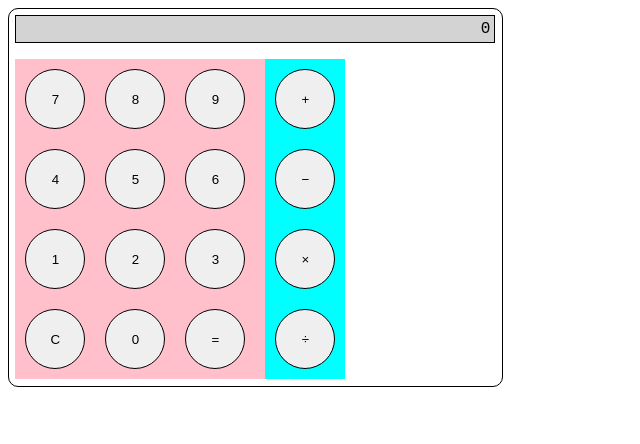
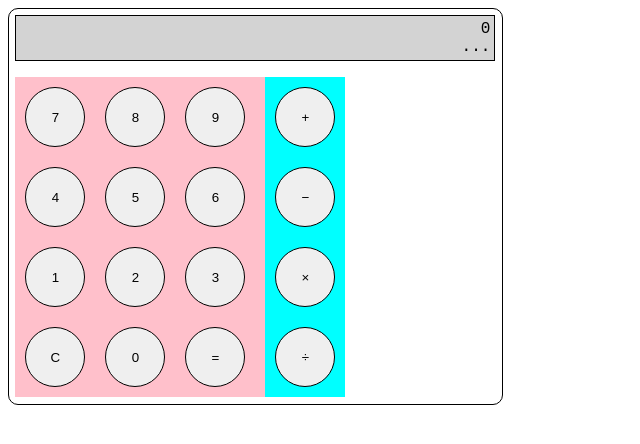
Before and after one commit to marvintensuan/VueCalculator, a plain HTML site: page index.html in a window 1280 px wide. Shown: the whole page, without its empty margins (0-640 px from the left). Drawn offline with nearby package versions, Linux system fonts and the light colour scheme.

Commit message:
Add Vue computed for result

```diff
--- a/index.html
+++ b/index.html
@@ -71,7 +71,7 @@
       <div id="calc-body">
         <section id="calc-results">
           <div id="results-expr">{{ inputString ? inputString : "0" }}</div>
-          <div id="results-eval">{{ evalOpTree(getBinOpTree) }}</div>
+          <div id="results-eval">{{ result ? result : "..." }}</div>
         </section>
         <section>
           <div id="btn-numbers">
@@ -225,6 +225,9 @@
             getBinOpTree() {
               return this.convertStringToBinOp(this.inputString);
             },
+            result() {
+              return this.evalOpTree(this.getBinOpTree);
+            },
           },
         }).mount("#app");
       </script>
```
